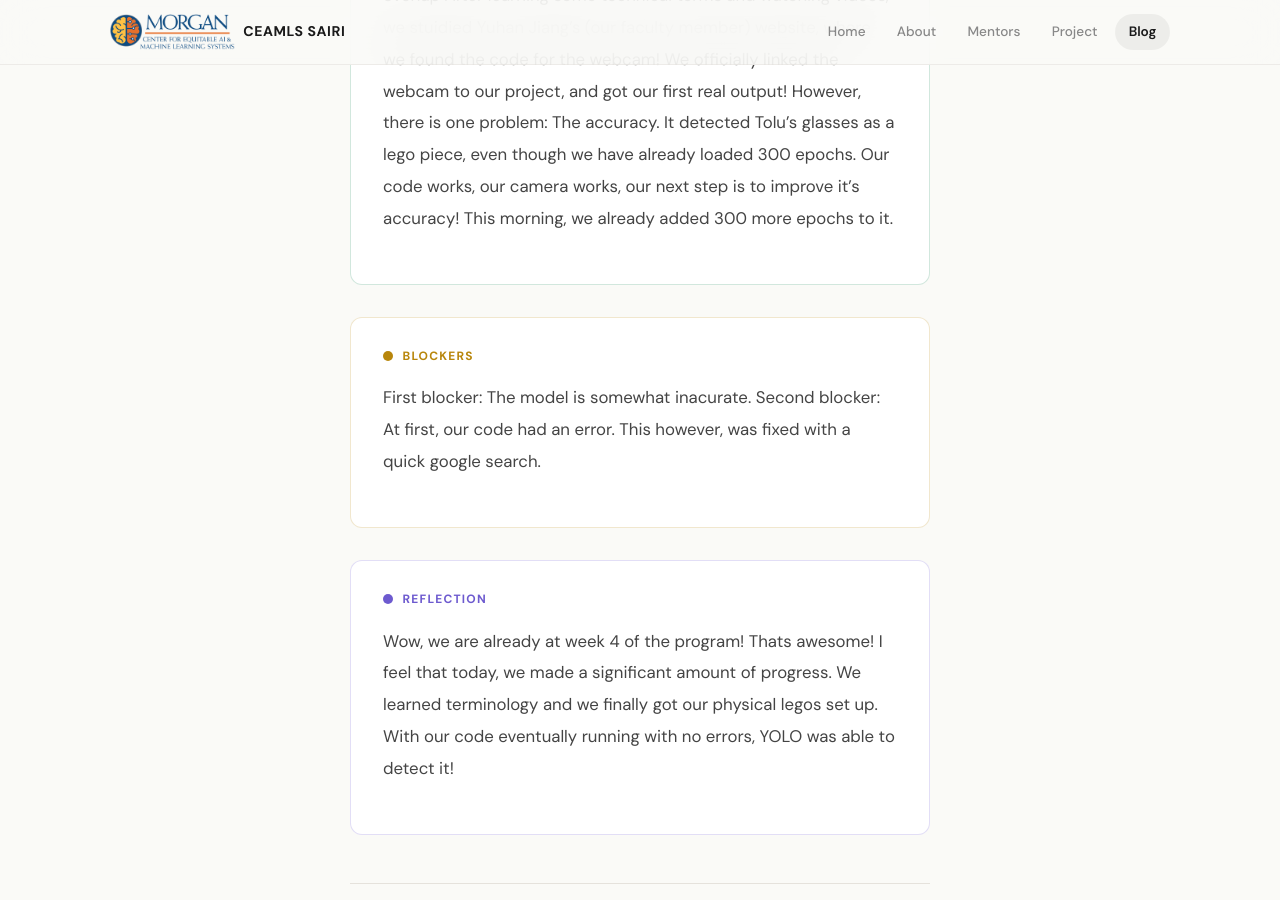
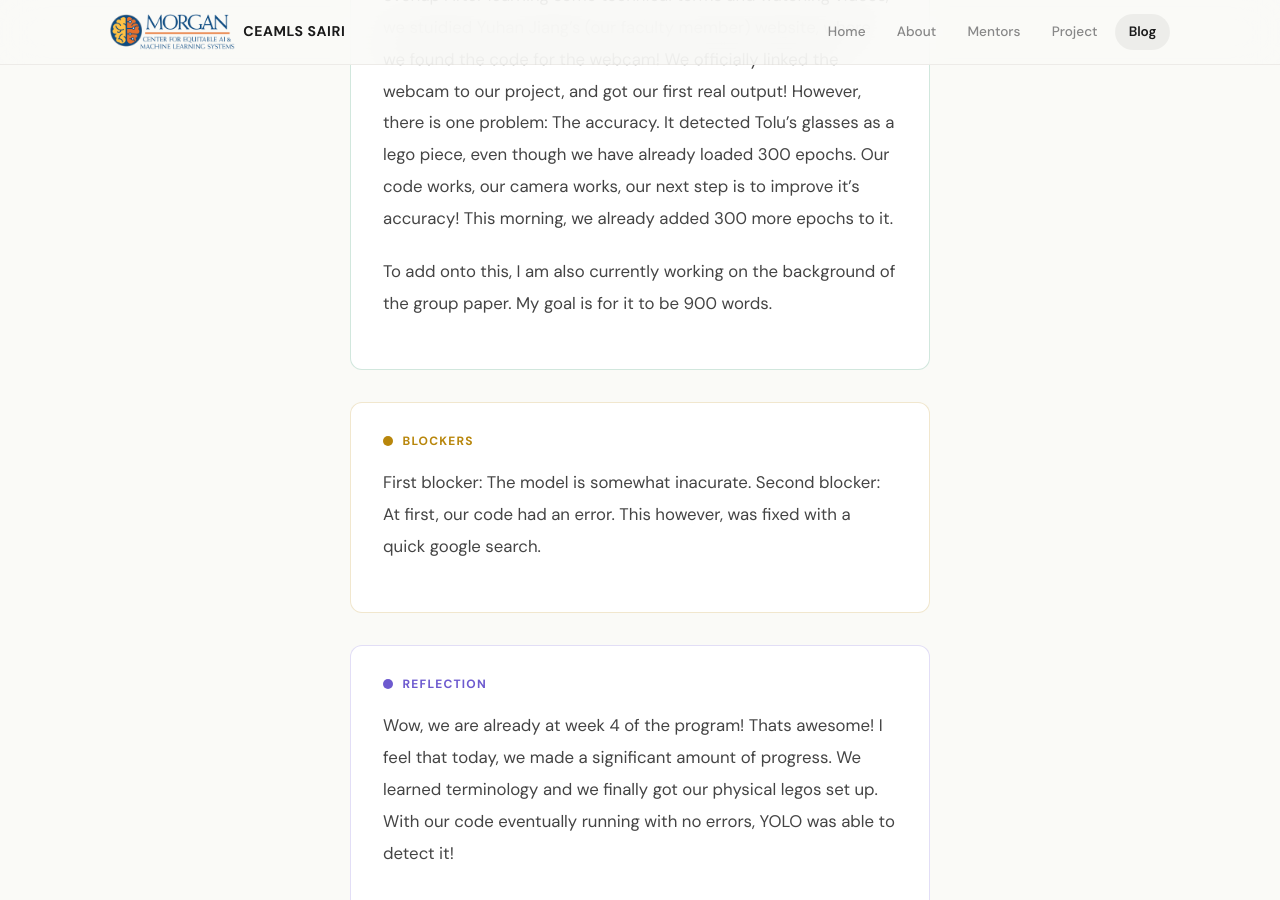
Before and after one commit to kaylahicks192/kaylahicks192ceamls26.github.io, a Jekyll site: the page built from _posts/2026-06-17-day-17.md, in a window 1280 px wide and 900 px high, scrolled down 813 px. Built offline with Jekyll 4.4.1, drawn with Linux system fonts in a browser that asks for light colours; some web fonts are replaced.

Commit message:
Update 2026-06-17-day-17.md

```diff
--- a/_posts/2026-06-17-day-17.md
+++ b/_posts/2026-06-17-day-17.md
@@ -14,6 +14,8 @@ what_i_learned: |
   The accuracy.
   It detected Tolu's glasses as a lego piece, even though we have already loaded 300 epochs. Our code works, our camera works, our next step is to improve it's accuracy! This morning, we already added 300 more epochs to it.
 
+  To add onto this, I am also currently working on the background of the group paper. My goal is for it to be 900 words.
+
 blockers: |
   First blocker: The model is somewhat inacurate.
   Second blocker: At first, our code had an error. This however, was fixed with a quick google search.
```
